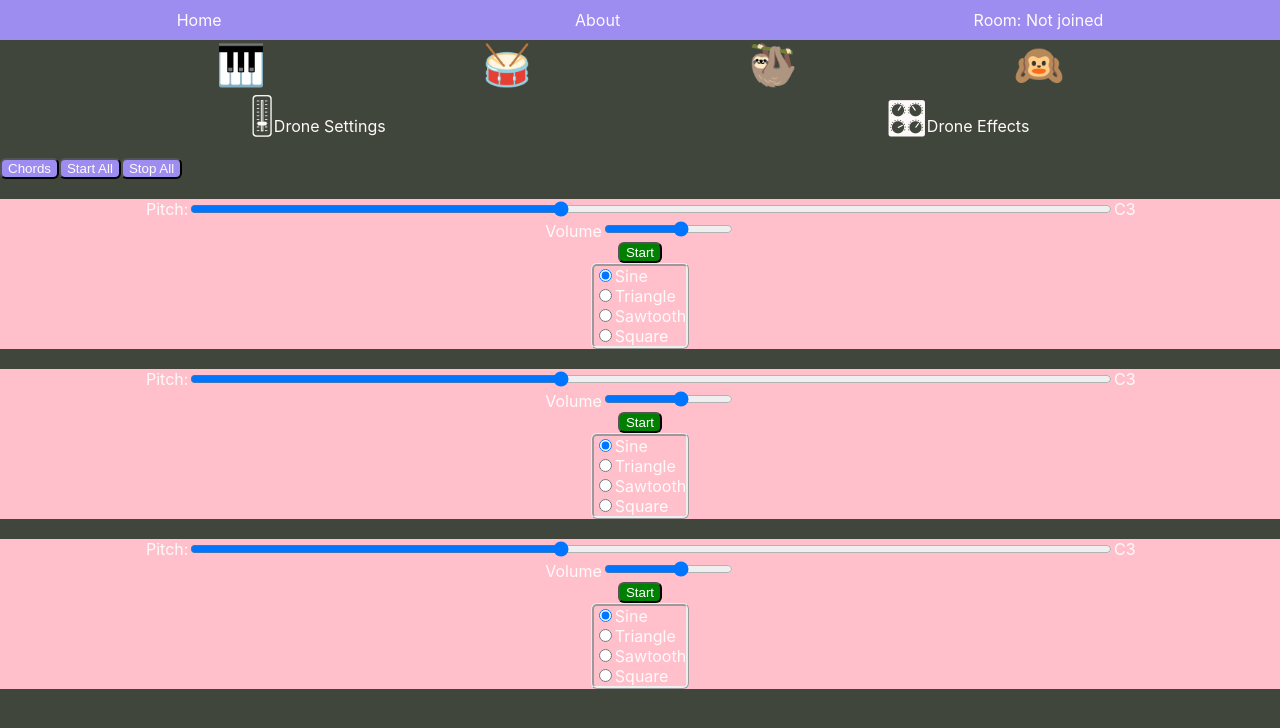
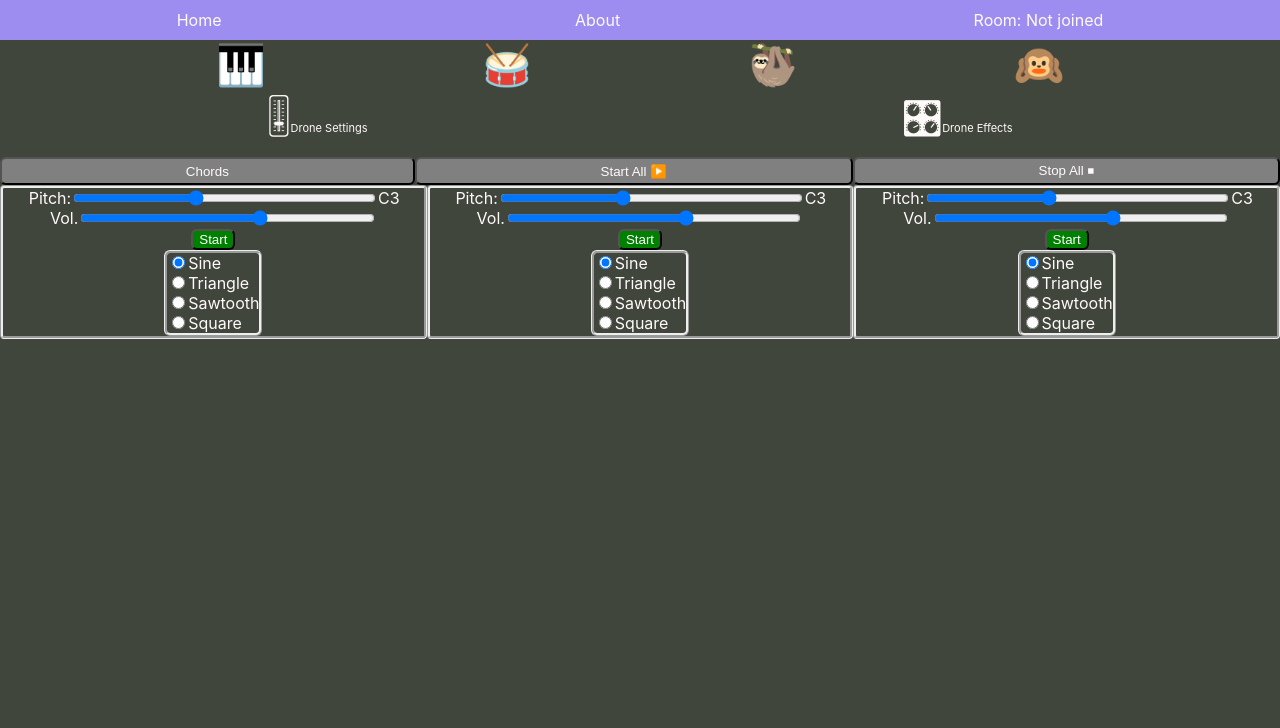
Before and after one commit to HatAndBread/One-Hand-Band, a React (Create React App) app: page /instrument/drone in a window 1280 px wide. Shown: the top 728 px of the page. Built offline with nearby package versions, Linux system fonts and the light colour scheme.

Commit message:
drone style

```diff
--- a/src/Components/Instruments/Drone.js
+++ b/src/Components/Instruments/Drone.js
@@ -44,13 +44,15 @@ export default function Drone({ setFinalData }) {
 
   return (
     <div>
+      <div className="drone-top-btns">
         <button onClick={chordsClick}>{chordButtText}</button>
         <button onClick={all} value="start">
-        Start All
+          Start All ▶️
         </button>
         <button onClick={all} value="stop">
-        Stop All
+          Stop All ⏹
         </button>
+      </div>
       {showChords && (
         <Chords
           droneData={droneData}
@@ -59,7 +61,7 @@ export default function Drone({ setFinalData }) {
           setChordChange={setChordChange}
         />
       )}
-
+      <div className="drones-container">
         <div className="single-drone-container">
           <DroneFader
             min="1"
@@ -106,5 +108,6 @@ export default function Drone({ setFinalData }) {
           <WaveChooser name="drone3" number="three" droneData={droneData} setDroneData={setDroneData} />
         </div>
       </div>
+    </div>
   );
 }
--- a/src/Components/Instruments/Drone/ChordButton.js
+++ b/src/Components/Instruments/Drone/ChordButton.js
@@ -1,7 +1,7 @@
 import { useState, useEffect } from 'react';
 
-const onStyle = { padding: '0', backgroundColor: '#9d8df1' };
-const offStyle = { padding: '0', backgroundColor: '#41463d' };
+const onStyle = { padding: '0', backgroundColor: '#9d8df1', borderRadius: '0px' };
+const offStyle = { padding: '0', backgroundColor: '#41463d', borderRadius: '0px' };
 
 export default function ChordButton({ note, chord, setChord, setPreviousChord, setChordChange }) {
   const [style, setStyle] = useState(offStyle);
--- a/src/Components/Instruments/Drone/OctaveButton.js
+++ b/src/Components/Instruments/Drone/OctaveButton.js
@@ -1,7 +1,7 @@
 import { useEffect, useState } from 'react';
 
-const onStyle = { backgroundColor: '#9d8df1' };
-const offStyle = { backgroundColor: '#41463d' };
+const onStyle = { backgroundColor: '#9d8df1', borderRadius: '0px' };
+const offStyle = { backgroundColor: '#41463d', borderRadius: '0px' };
 
 export default function OctaveButton({ value, octave, setOctave, setChordUpdated }) {
   const [style, setStyle] = useState(offStyle);
--- a/src/Components/Instruments/Drone/StartButton.js
+++ b/src/Components/Instruments/Drone/StartButton.js
@@ -20,6 +20,7 @@ export default function StartButton({ number, droneData, setDroneData }) {
     setDroneData(copy);
   };
   useEffect(() => {
+    setText(droneData[number].playing ? 'Stop' : 'Start');
     droneData[number].playing ? setButtStyle(onStyle) : setButtStyle(offStyle);
   }, [droneData, number]);
   return (
--- a/src/Components/Instruments/Drone/VolumeFader.js
+++ b/src/Components/Instruments/Drone/VolumeFader.js
@@ -1,3 +1,5 @@
+import '../../../Styles/Components/Drone.css';
+
 export default function VolumeFader({ number, droneData, setDroneData }) {
   const handleChange = (e) => {
     const copy = JSON.parse(JSON.stringify(droneData));
@@ -5,9 +7,9 @@ export default function VolumeFader({ number, droneData, setDroneData }) {
     setDroneData(copy);
   };
   return (
-    <div>
+    <div className="volume-fader">
       <label htmlFor="volume-fader" min="0" max="100">
-        Volume
+        Vol.
       </label>
       <input
         type="range"
--- a/src/Components/Instruments/SettingsLink.js
+++ b/src/Components/Instruments/SettingsLink.js
@@ -14,13 +14,13 @@ export default function SettingsLink({ forInstrument }) {
             <div>
               <Link to={`/instrument/${forInstrument}/settings`} className="settings-link">
                 🎚
-                <label style={{ fontSize: '16px' }}>{capitalized} Settings</label>
+                <label style={{ fontSize: '11px' }}>{capitalized} Settings</label>
               </Link>
             </div>
             <div>
               <Link to={`/instrument/${forInstrument}/effects`} className="settings-link">
                 🎛
-                <label style={{ fontSize: '16px' }}>{capitalized} Effects</label>
+                <label style={{ fontSize: '11px' }}>{capitalized} Effects</label>
               </Link>
             </div>
           </div>
@@ -31,13 +31,13 @@ export default function SettingsLink({ forInstrument }) {
           <div>
             <Link to={`/instrument/${forInstrument}`} className="settings-link">
               🎚
-              <label style={{ fontSize: '16px' }}>{capitalized} Settings</label>
+              <label style={{ fontSize: '11px' }}>{capitalized} Settings</label>
             </Link>
           </div>
           <div>
             <Link to={`/instrument/${forInstrument}/effects`} className="settings-link">
               🎛
-              <label style={{ fontSize: '16px' }}>{capitalized} Effects</label>
+              <label style={{ fontSize: '11px' }}>{capitalized} Effects</label>
             </Link>
           </div>
         </div>
@@ -47,13 +47,13 @@ export default function SettingsLink({ forInstrument }) {
           <div>
             <Link to={`/instrument/${forInstrument}/settings`} className="settings-link">
               🎚
-              <label style={{ fontSize: '16px' }}>{capitalized} Settings</label>
+              <label style={{ fontSize: '11px' }}>{capitalized} Settings</label>
             </Link>
           </div>
           <div>
             <Link to={`/instrument/${forInstrument}`} className="settings-link">
               🎛
-              <label style={{ fontSize: '16px' }}>{capitalized} Effects</label>
+              <label style={{ fontSize: '11px' }}>{capitalized} Effects</label>
             </Link>
           </div>
         </div>
--- a/src/Styles/Components/Drone.css
+++ b/src/Styles/Components/Drone.css
@@ -1,17 +1,38 @@
+.drones-container {
+  display: flex;
+}
+
 .single-drone-container {
   display: flex;
   flex-direction: column;
-  background-color: pink;
   justify-content: center;
   align-items: center;
   width: 100vw;
-  margin: 20px 0px 20px 0px;
+  border-radius: 4px;
+  border-style: groove;
+}
+
+.drone-top-btns {
+  display: flex;
+}
+.drone-top-btns button {
+  flex-grow: 1;
+  padding: 4px 0px 4px 0px;
+  background-color: gray;
 }
 
 .pitch-fader {
   display: flex;
   justify-content: center;
   width: 100%;
+}
+.volume-fader {
+  display: flex;
+  justify-content: center;
+  width: 100%;
+}
+.volume-fader input {
+  width: 70%;
 }
 
 .pitch-fader input {
@@ -45,3 +66,9 @@
 .octave-button-container button {
   flex-grow: 1;
 }
+
+@media (orientation: portrait) {
+  .drones-container {
+    flex-direction: column;
+  }
+}
```
Also changed, not shown: 1 other file (tests, documents, lock files or other folders). Lines whose indentation alone changed are shown as unchanged.
